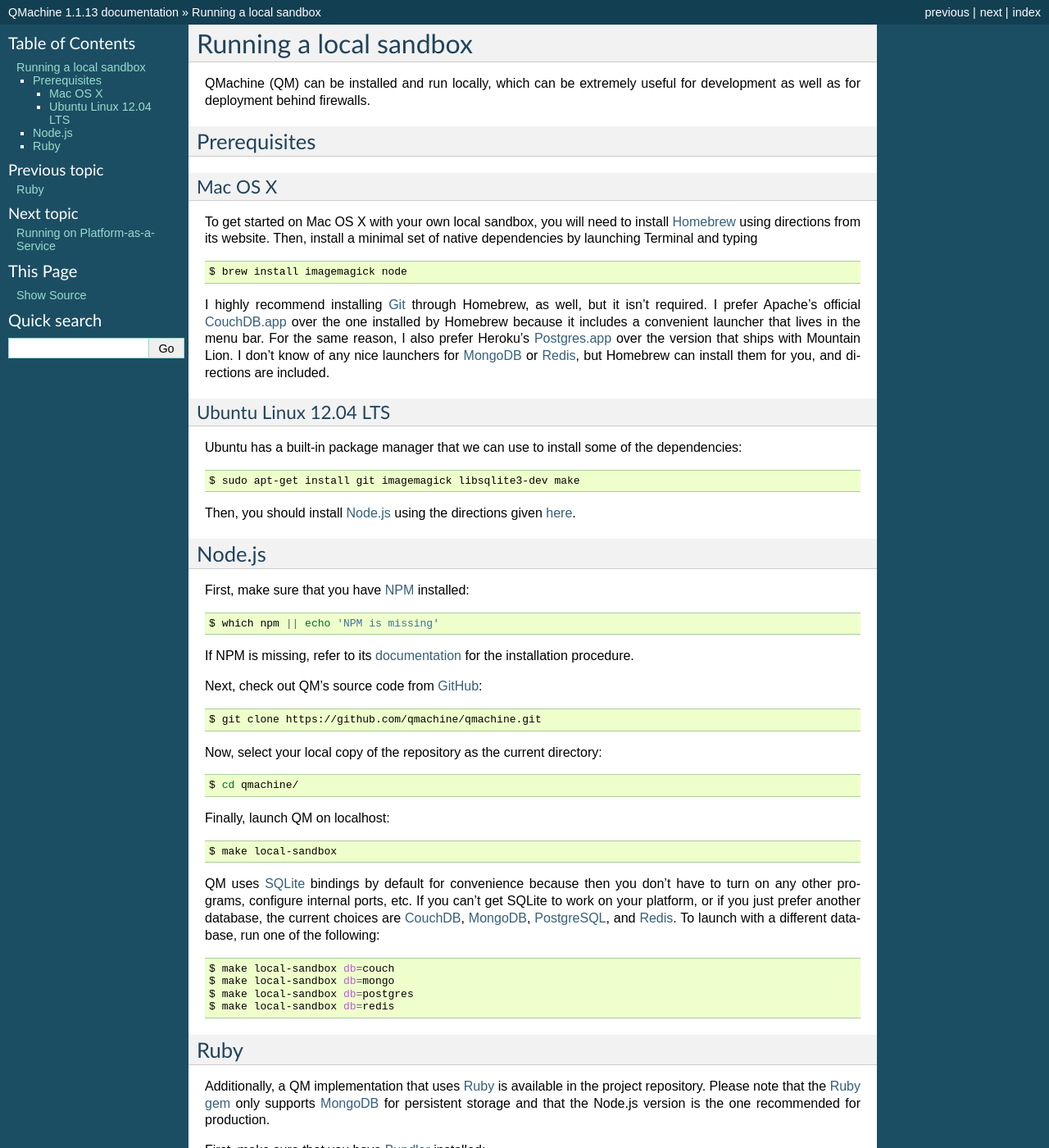
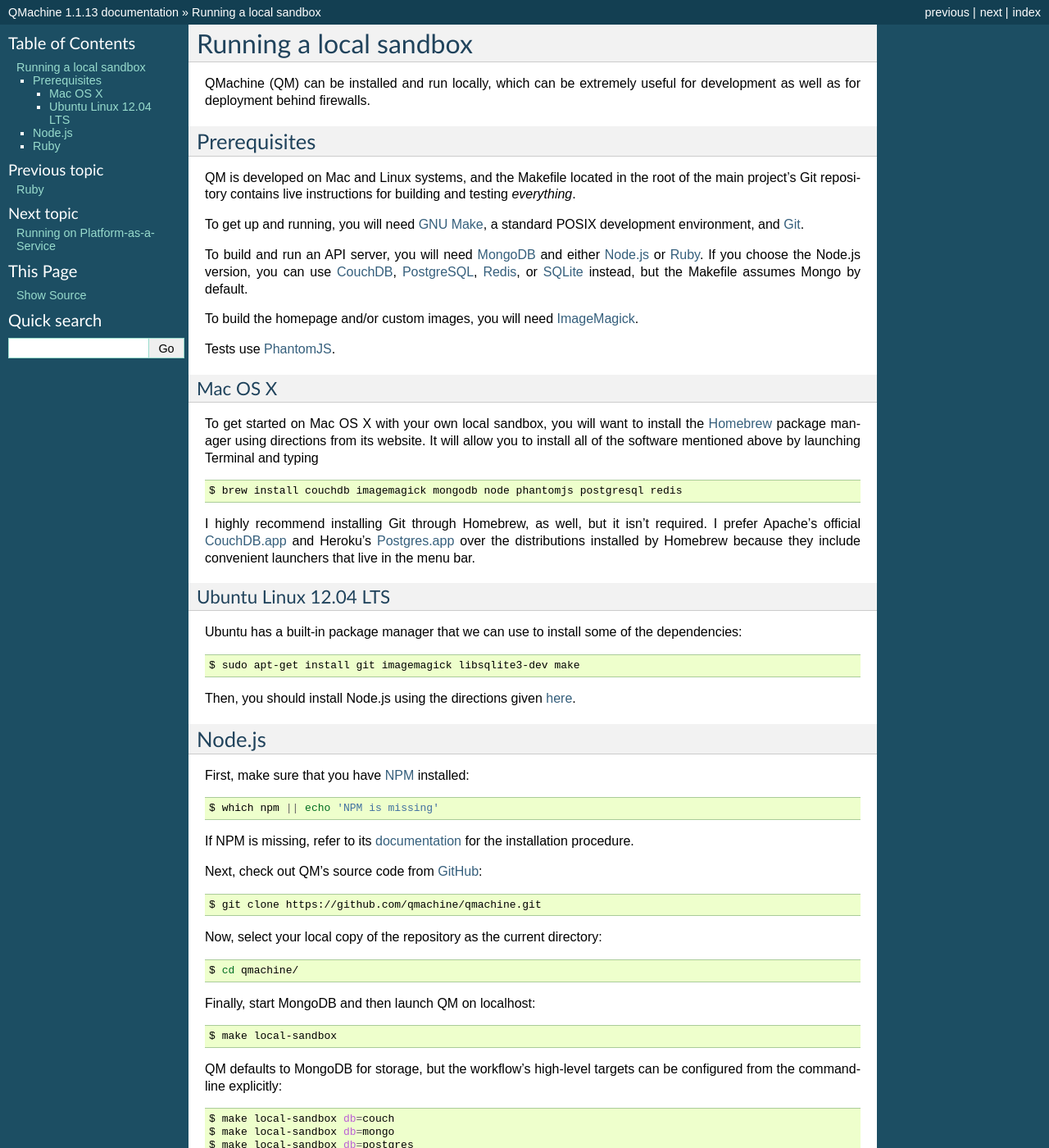
Before and after one commit to qmachine/qmachine, a Sphinx documentation site: the page built from docs/local-sandbox.rst, in a window 1280 px wide and 1400 px high. Shown: the whole window at 82% size. Built offline with Sphinx 7.4.7, drawn with Linux system fonts in a browser that asks for light colours; some of the changed text lies outside the part shown.

Commit message:
Servers now use Mongo by default

```diff
--- a/docs/external-links.rst
+++ b/docs/external-links.rst
@@ -9,12 +9,15 @@
 .. _CouchDB.app: http://couchdb.apache.org/#download
 .. _Git: http://git-scm.com/
 .. _GitHub: https://github.com/
+.. _`GNU Make`: https://www.gnu.org/software/make/
 .. _Homebrew: https://mxcl.github.io/homebrew/
+.. _ImageMagick: http://www.imagemagick.org/
 .. _MongoDB: http://www.mongodb.org/
 .. _Nginx: http://nginx.com/
 .. _Node.js: http://nodejs.org/
 .. _NPM: https://www.npmjs.org/
 .. _NPM-documentation: https://www.npmjs.org/doc/README.html
+.. _PhantomJS: http://phantomjs.org/
 .. _Postgres.app: http://postgresapp.com/
 .. _PostgreSQL: http://www.postgresql.org/
 .. _Quanah: https://qmachine.github.io/quanah/
--- a/docs/local-sandbox.rst
+++ b/docs/local-sandbox.rst
@@ -8,23 +8,40 @@ useful for development as well as for deployment behind firewalls.
 Prerequisites
 -------------
 
+QM is developed on Mac and Linux systems, and the Makefile located in the root
+of the main project's Git repository contains live instructions for building
+and testing *everything*.
+
+To get up and running, you will need `GNU Make`_, a standard POSIX development
+environment, and Git_.
+
+To build and run an API server, you will need MongoDB_ and either Node.js_ or
+Ruby_. If you choose the Node.js version, you can use CouchDB_, PostgreSQL_,
+Redis_, or SQLite_ instead, but the Makefile assumes Mongo by default.
+
+.. Is an explanation needed for why MongoDB is now the default?
+
+To build the homepage and/or custom images, you will need ImageMagick_.
+
+Tests use PhantomJS_.
+
+
 Mac OS X
 ~~~~~~~~
 
-To get started on Mac OS X with your own local sandbox, you will need to
-install Homebrew_ using directions from its website. Then, install a minimal
-set of native dependencies by launching Terminal and typing
+To get started on Mac OS X with your own local sandbox, you will want to
+install the Homebrew_ package manager using directions from its website. It
+will allow you to install all of the software mentioned above by launching
+Terminal and typing
 
 .. code-block:: bash
 
-    $ brew install imagemagick node
+    $ brew install couchdb imagemagick mongodb node phantomjs postgresql redis
 
-I highly recommend installing Git_ through Homebrew, as well, but it isn't
-required. I prefer Apache's official CouchDB.app_ over the one installed by
-Homebrew because it includes a convenient launcher that lives in the menu bar.
-For the same reason, I also prefer Heroku's Postgres.app_ over the version that
-ships with Mountain Lion. I don't know of any nice launchers for MongoDB_ or
-Redis_, but Homebrew can install them for you, and directions are included.
+I highly recommend installing Git through Homebrew, as well, but it isn't
+required. I prefer Apache's official CouchDB.app_ and Heroku's Postgres.app_
+over the distributions installed by Homebrew because they include convenient
+launchers that live in the menu bar.
 
 
 Ubuntu Linux 12.04 LTS
@@ -37,7 +54,7 @@ the dependencies:
 
     $ sudo apt-get install git imagemagick libsqlite3-dev make
 
-Then, you should install Node.js_ using the directions given here_.
+Then, you should install Node.js using the directions given here_.
 
 
 Node.js
@@ -64,17 +81,14 @@ Now, select your local copy of the repository as the current directory:
 
     $ cd qmachine/
 
-Finally, launch QM on localhost:
+Finally, start MongoDB and then launch QM on localhost:
 
 .. code-block:: bash
 
     $ make local-sandbox
 
-QM uses SQLite_ bindings by default for convenience because then you don't have
-to turn on any other programs, configure internal ports, etc. If you can't get
-SQLite to work on your platform, or if you just prefer another database, the
-current choices are CouchDB_, MongoDB_, PostgreSQL_, and Redis_. To launch with
-a different database, run one of the following:
+QM defaults to MongoDB for storage, but the workflow's high-level targets can
+be configured from the command-line explicitly:
 
 .. code-block:: bash
 
@@ -82,15 +96,14 @@ a different database, run one of the following:
     $ make local-sandbox db=mongo
     $ make local-sandbox db=postgres
     $ make local-sandbox db=redis
+    $ make local-sandbox db=sqlite
 
 
 Ruby
 ----
 
-Additionally, a QM implementation that uses Ruby_ is available in the project
-repository. Please note that the :doc:`Ruby gem <ruby>` only supports MongoDB_
-for persistent storage and that the Node.js version is the one recommended for
-production.
+A Ruby implementation of QM is also available in the project repository, and
+its directions are similar to those for Node.js.
 
 First, make sure that you have Bundler_ installed:
 
@@ -98,9 +111,13 @@ First, make sure that you have Bundler_ installed:
 
     $ which bundler || echo 'Bundler is missing'
 
-Obviously, if Bundler is missing, you will have to install it to continue.
+If Bundler is missing, install it:
 
-Next, check out QM's source code from GitHub_:
+.. code-block:: bash
+
+    $ gem install bundler
+
+Next, check out QM's source code from GitHub:
 
 .. code-block:: bash
 
@@ -112,7 +129,14 @@ Now, select your local copy of the repository as the current directory:
 
     $ cd qmachine/
 
-Finally, start MongoDB and then type
+Finally, start MongoDB and then launch QM on localhost:
+
+.. code-block:: bash
+
+    $ make rack-app
+
+QM defaults to MongoDB for storage, but the Ruby version only supports MongoDB
+anyway. Thus, explicit configuration at the command-line is unnecessary:
 
 .. code-block:: bash
 
```
Also changed, not shown: 1 other file.
